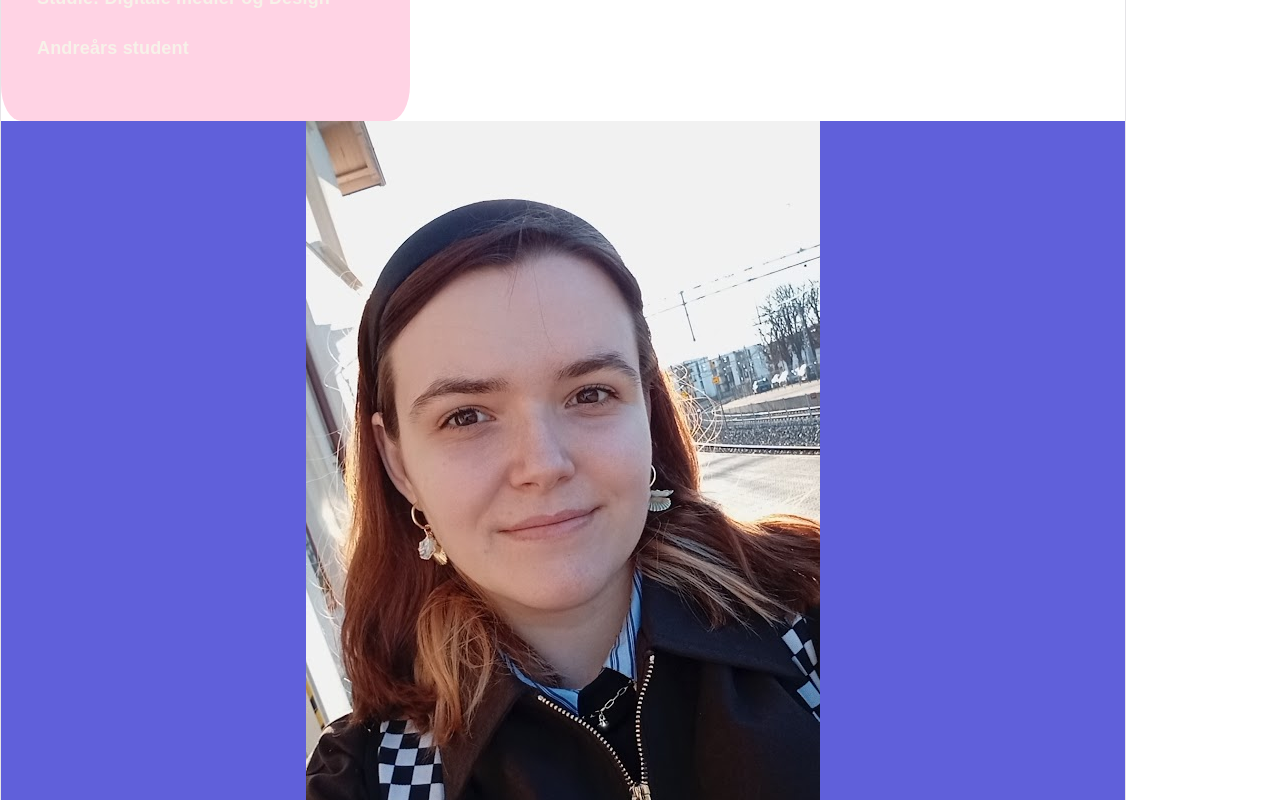
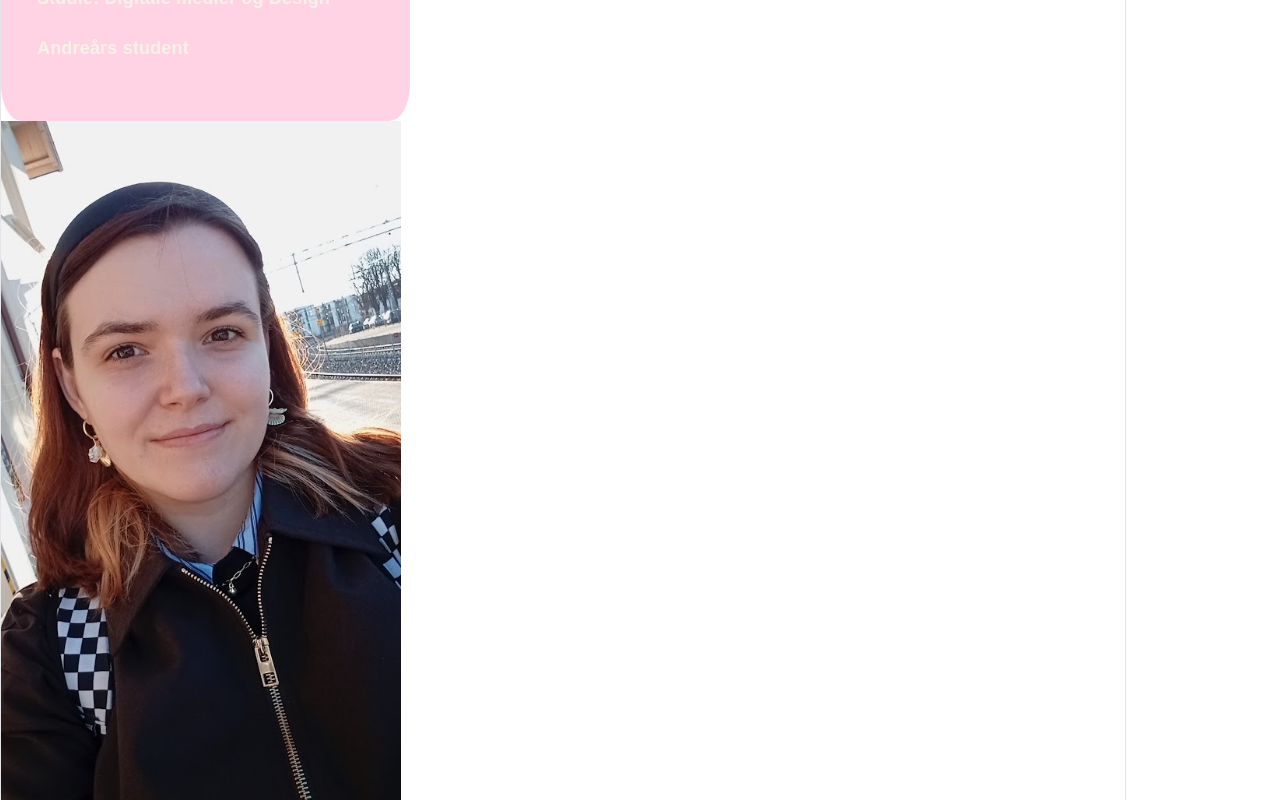
Before and after one commit to Nikola714/Arbeidskrav4_UIN26, a React app in the folder frontend/: page / in a window 1280 px wide. Shown: the part 600-1400 px from the top of the page. Built offline with nearby package versions, Linux system fonts and the light colour scheme; the HTML template or start-up script is replaced by a standard one.

Commit message:
laget className og id til mitt kort

```diff
--- a/frontend/src/components/Nikola.jsx
+++ b/frontend/src/components/Nikola.jsx
@@ -2,8 +2,8 @@ import '../css/nikolaStyle.css'
 export default function Nikola() {
 
     return (
-        <article class="nikolaKort">
-            <img src="/bilder/nikola.jpg" alt="Bilde av Nikola" />
+        <article className="nikolaKort">
+            <img id='nikolaBilde' src="/bilder/nikola.jpg" alt="Bilde av Nikola" />
             <h2>Nikola Probola</h2>
             <h3><a href="mailto:nikolamp@hiof.no">nikolamp@hiof.no</a></h3>
             <h3>Digitale medier og design</h3>
--- a/frontend/src/css/nikolaStyle.css
+++ b/frontend/src/css/nikolaStyle.css
@@ -1,3 +1,7 @@
 .nikolaKort{
     background-color: rgb(96, 96, 218);
+    max-width: 400px;
 }
+#nikolaBilde{
+    max-width: 400px;
+}
```
